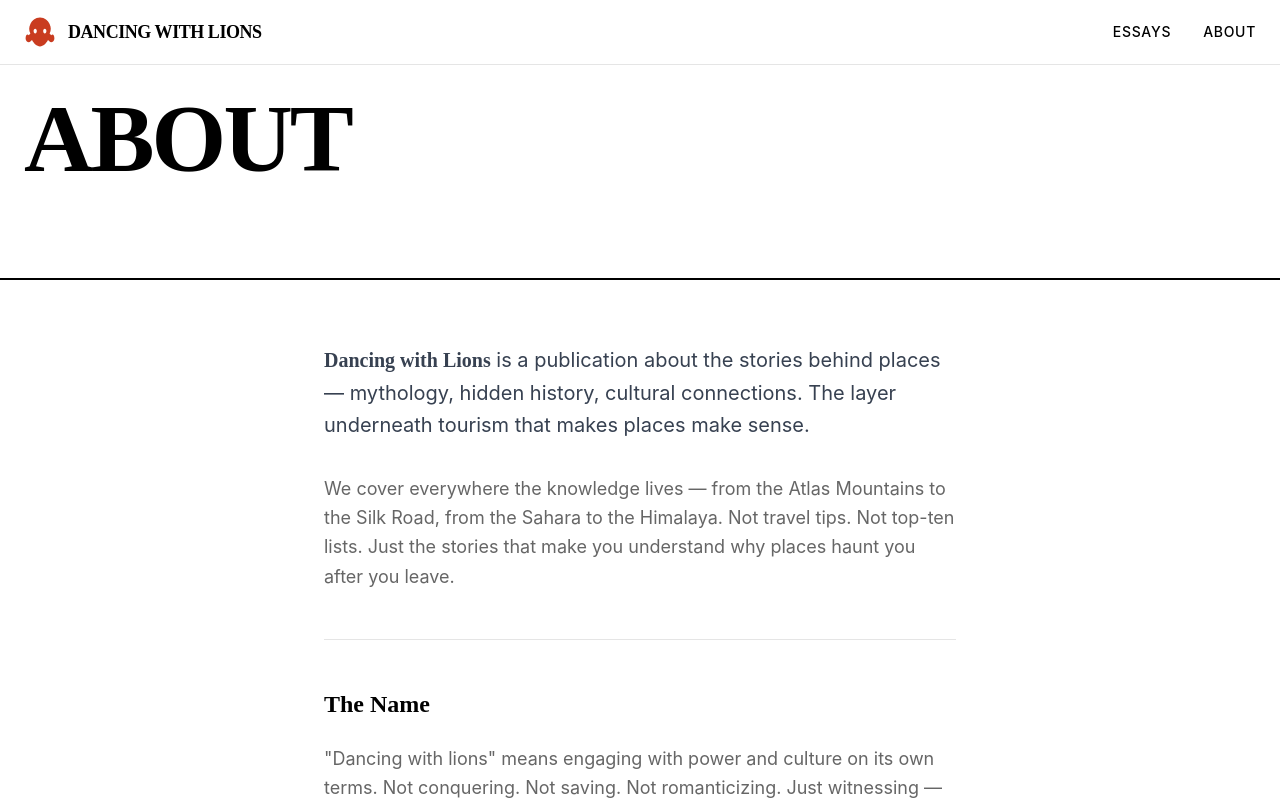
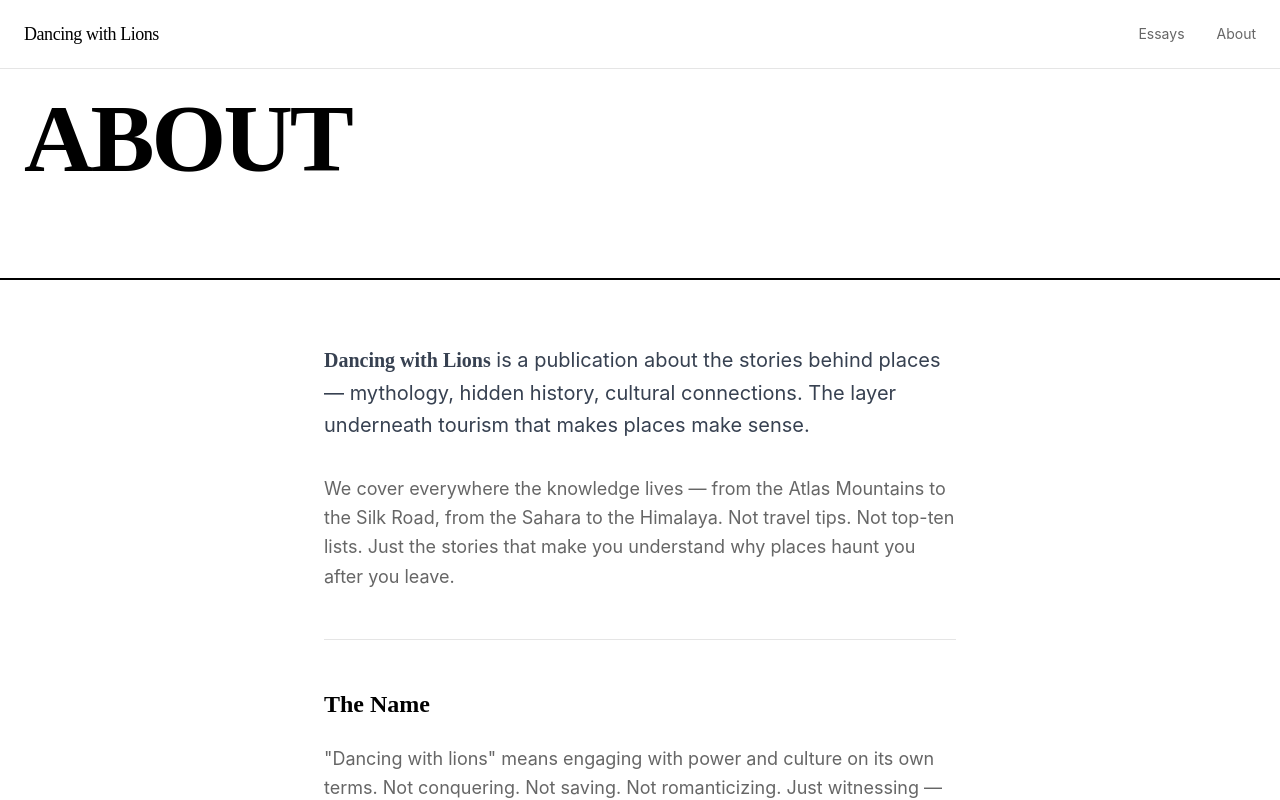
Before and after one commit to indigoandlavender/dancing-with-lions-2, a Next.js app: page /about in a window 1280 px wide. Shown: the top 800 px of the page. Built offline with nearby package versions, Linux system fonts and the light colour scheme.

Commit message:
Add files via upload

```diff
--- a/components/Header.tsx
+++ b/components/Header.tsx
@@ -32,35 +32,29 @@ export default function Header({ transparent = false }: HeaderProps) {
           : 'bg-white border-b border-gray-200'
       }`}
     >
-      <div className="max-w-[1400px] mx-auto px-6 py-4 flex items-center justify-between">
-        <Link href="/" className="flex items-center gap-3 group">
-          <svg
-            width="32"
-            height="32"
-            viewBox="0 0 100 100"
-            className={`transition-colors duration-300 ${isTransparent ? 'text-white' : 'text-accent'}`}
-            fill="currentColor"
-          >
-            <path d="M50 5C35 5 25 15 20 25C15 35 15 45 20 55L15 60C10 55 5 60 5 70C5 80 15 85 20 80L25 75C30 85 40 95 50 95C60 95 70 85 75 75L80 80C85 85 95 80 95 70C95 60 90 55 85 60L80 55C85 45 85 35 80 25C75 15 65 5 50 5ZM35 40C38 40 40 43 40 47C40 51 38 55 35 55C32 55 30 51 30 47C30 43 32 40 35 40ZM65 40C68 40 70 43 70 47C70 51 68 55 65 55C62 55 60 51 60 47C60 43 62 40 65 40ZM50 60C45 60 40 65 40 70C45 75 55 75 60 70C60 65 55 60 50 60Z"/>
-          </svg>
-          <span className={`font-display text-lg font-bold tracking-tight transition-colors duration-300 ${isTransparent ? 'text-white' : 'text-black'}`}>
-            DANCING WITH LIONS
-          </span>
+      <div className="max-w-[1400px] mx-auto px-6 py-5 flex items-center justify-between">
+        <Link
+          href="/"
+          className={`font-display text-lg tracking-tight transition-colors duration-300 ${
+            isTransparent ? 'text-white' : 'text-black'
+          }`}
+        >
+          Dancing with Lions
         </Link>
 
         <nav className="hidden md:flex items-center gap-8">
           <Link
             href="/essays"
-            className={`text-sm font-medium uppercase tracking-wider transition-colors ${
-              isTransparent ? 'text-white hover:text-white/70' : 'hover:text-accent'
+            className={`text-sm transition-colors ${
+              isTransparent ? 'text-white hover:text-white/70' : 'text-gray-600 hover:text-black'
             }`}
           >
             Essays
           </Link>
           <Link
             href="/about"
-            className={`text-sm font-medium uppercase tracking-wider transition-colors ${
-              isTransparent ? 'text-white hover:text-white/70' : 'hover:text-accent'
+            className={`text-sm transition-colors ${
+              isTransparent ? 'text-white hover:text-white/70' : 'text-gray-600 hover:text-black'
             }`}
           >
             About
@@ -84,14 +78,14 @@ export default function Header({ transparent = false }: HeaderProps) {
         <nav className="md:hidden bg-white border-t border-gray-200 px-6 py-4 space-y-4">
           <Link
             href="/essays"
-            className="block text-lg font-medium"
+            className="block text-lg"
             onClick={() => setMenuOpen(false)}
           >
             Essays
           </Link>
           <Link
             href="/about"
-            className="block text-lg font-medium"
+            className="block text-lg"
             onClick={() => setMenuOpen(false)}
           >
             About
```
